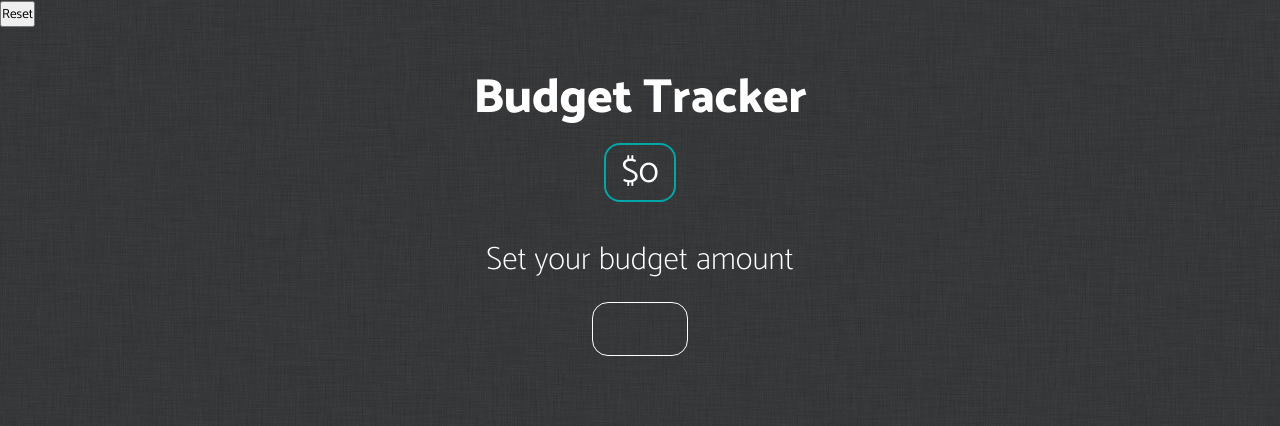
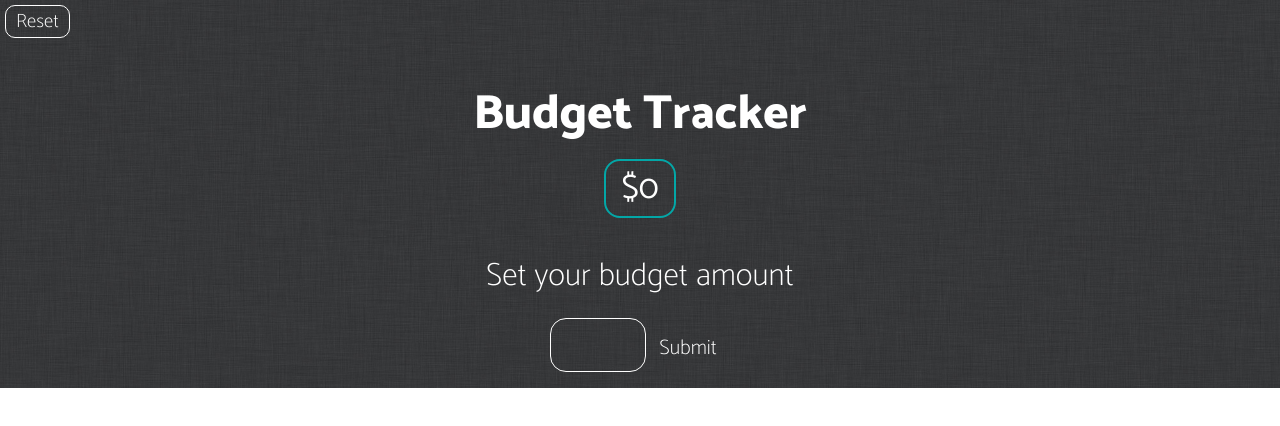
Before and after one commit to Grupith/BudgetTracker, a React (Create React App) app: page / in a window 1280 px wide. Shown: the top 426 px of the page. Built offline with nearby package versions, Linux system fonts and the light colour scheme.

Commit message:
added scrolling styling and updated Reset button

```diff
--- a/src/App.css
+++ b/src/App.css
@@ -9,7 +9,6 @@
 
 .App {
   background-color: rgb(40, 51, 68);
-  position: fixed;
   top: 0;
   width: 100%;
   height: 100%;
@@ -66,6 +65,21 @@
   margin: 1rem auto;
   text-align: center;
   font-family: "Catamaran", sans-serif;
+}
+
+.formWrapper button {
+  background-color: transparent;
+  color: white;
+  font-size: 1.3rem;
+  font-weight: 200;
+  margin: 8px;
+  padding: 5px;
+  border: none;
+  cursor: pointer;
+}
+
+.formWrapper button:hover {
+  color: rgba(255, 255, 255, 0.15);
 }
 
 .editBudgetFormWrapper {
@@ -168,7 +182,7 @@
 }
 
 .addExpenseWrapper p {
-  font-size: 1.7rem;
+  font-size: 1.4rem;
   font-weight: 400;
   color: rgba(255, 255, 255, 0.582);
   cursor: pointer;
@@ -219,6 +233,22 @@
   color: rgb(221, 221, 221);
 }
 
+.resetButton {
+  color: white;
+  background-color: transparent;
+  font-size: 1.2rem;
+  font-weight: 200;
+  border: 1px solid white;
+  border-radius: 10px;
+  padding: 0px 10px;
+  cursor: pointer;
+  margin: 5px;
+}
+
+.resetButton:hover {
+  background-color: rgba(255, 255, 255, 0.15);
+}
+
 @media only screen and (max-width: 600px) {
   .addExpenseWrapper input {
     font-size: 1.1rem;
--- a/src/App.js
+++ b/src/App.js
@@ -17,10 +17,6 @@ function App() {
   const [expense, setExpense] = useState('');
   const [price, setPrice] = useState(0);
   const [items, setItems] = useState([]);
-
-  const showEditBudget = (e) => {
-    setEditBudget(true);
-  }
 
   const setBudgetAmountAndCache = useCallback((budgetAmount) => {
     const tempBudgetAmount = JSON.stringify(budgetAmount);
@@ -64,8 +60,7 @@ function App() {
 
   //TODO: Update localStorage when you edit your budgetAmount
   //TODO: Fix styling on mobile
-  //TODO: Make cancel button on AddExpense smaller
-  //TODO: Add submit button to home page
+  //TODO: Change styling on reset button
 
   return (
     <div className="App">
@@ -77,7 +72,7 @@ function App() {
         <div className='buttonContainer'>
           <div className='buttonWrapper'>
             <div className='buttonUI' onClick={() => setAddExpense(true)}>Add Expense</div>
-            <div className='buttonUI' onClick={showEditBudget}>Edit Budget</div>
+            <div className='buttonUI' onClick={() => setEditBudget(true)}>Edit Budget</div>
           </div>
         </div>
       )}
--- a/src/components/AddBudget.js
+++ b/src/components/AddBudget.js
@@ -8,7 +8,8 @@ export const AddBudget = ({ setBudgetAmount, setSubmit }) => {
                 setSubmit(true);
             }}>
                 <label htmlFor='addbudget'>Set your budget amount</label>
-                <input type='number' name='addbudget' onChange={(e) => setBudgetAmount(e.target.value)} />
+                <input type='number' name='addbudget' required onChange={(e) => setBudgetAmount(e.target.value)} />
+                <button type='submit'>Submit</button>
             </form>
         </div>
     )
--- a/src/components/Header.js
+++ b/src/components/Header.js
@@ -2,7 +2,7 @@
 export const Header = ({ setBudgetAmount, setSubmit, setItems}) => {
     return (
         <div>
-            <button onClick={() => {
+            <button className='resetButton' onClick={() => {
                 setSubmit(false);
                 setBudgetAmount(0);
                 setItems([]);
```
